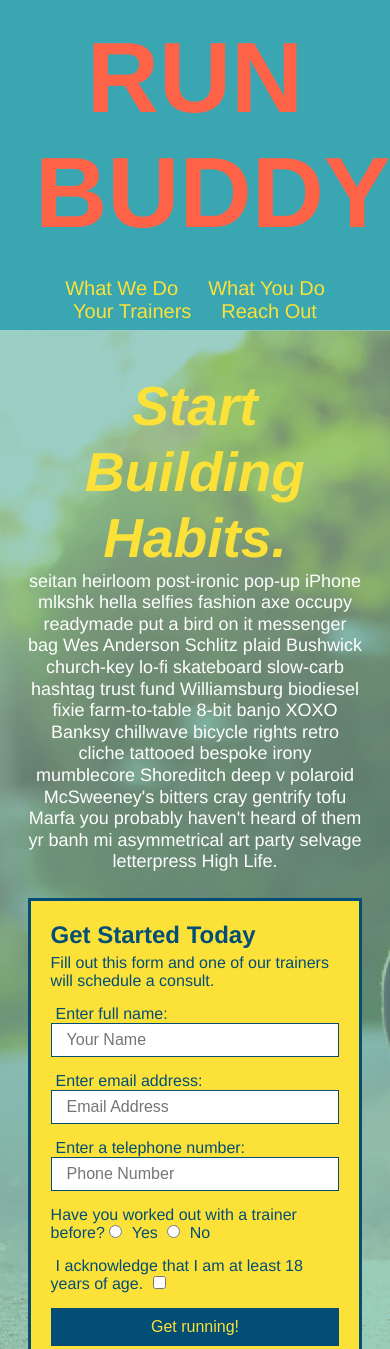
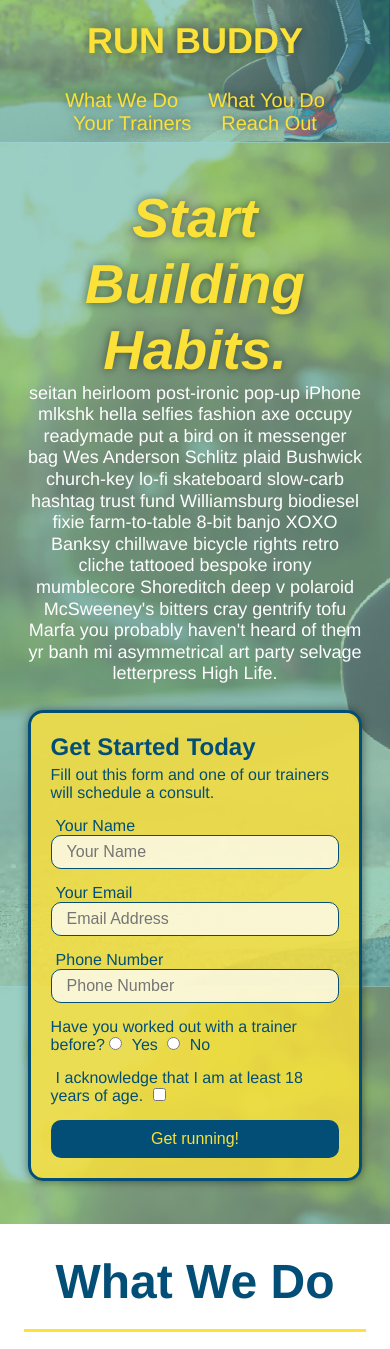
Before and after one commit to sureskr/run-buddy, a plain HTML site: page index.html in a window 390 px wide. Shown: the top 1349 px of the page. Drawn offline with Linux system fonts and the light colour scheme.

Commit message:
added advanced css

```diff
--- a/assets/css/style.css
+++ b/assets/css/style.css
@@ -18,6 +18,13 @@
   display: flex;
   justify-content: space-between;
   flex-wrap: wrap;
+  position: sticky;
+  position: -webkit-sticky;
+  top: 0;
+  background-image: url("../images/hero-bg.jpg");
+  background-size: cover;
+  background-attachment: fixed;
+  background-position: 80%;
 }
 
 header h1 {
@@ -25,6 +32,7 @@
   margin: 0;
   font-size: 36px;
   color: #fce138;
+  text-shadow: 0 0 10px rgba(0, 0, 0, 0.5);
 }
 
 header a {
@@ -48,6 +56,14 @@
   padding: 10px 15px;
   font-weight: lighter;
   font-size: 1.55vw;
+  text-shadow: 0 0 10px rgba(0, 0, 0, 0.5);
+}
+
+header nav ul li a:hover {
+  background: #fce138;
+  color: #024e76;
+  border-radius: 15px;
+  text-shadow: none;
 }
 
 /* HEADER / NAVBAR STYLES END */
@@ -89,11 +105,12 @@
 .hero {
   background-image: url('../images/hero-bg.jpg');
   background-size: cover;
-    background-position: center;
   display: flex;
   justify-content: center;
   flex-wrap: wrap;
   align-items: flex-start;
+  background-attachment: fixed;
+  background-position: 80%;
 }
 
 .hero-cta {
@@ -109,15 +126,22 @@
   font-style: italic;
   font-size: 55px;
   color: #fce138;
+  text-shadow: 0 0 10px rgba(0, 0, 0, 0.5);
 }
 
 .hero-form {
   border: 3px solid #024e76;
-    background-color: #fce138;
+  background-color: rgba(255, 225, 56, 0.8);
   padding: 20px;
   color: #024e76;
   width: 40%;
   margin: 3.5%;
+  border-radius: 15px;
+  box-shadow: 0 0 10px rgba(0, 0, 0, 0.5);
+}
+
+.hero-form button:hover {
+  background-color: #39a6b2;
 }
 
 .hero-form h3 {
@@ -136,6 +160,13 @@
   color: #024e76;
   width: 100%;
   margin-bottom: 15px;
+  border-radius: 10px;
+  background-color: rgba(255,255,255, 0.75);
+}
+
+.form-input:focus {
+  background-color: rgba(255,255,255, 1);
+  outline: none;
 }
 
 .hero-form label {
@@ -148,6 +179,7 @@
   border: none;
   padding: 10px 20px;
   font-size: 16px;
+  border-radius: 10px;
 }
 /* HERO STYLES END */
 
@@ -201,6 +233,10 @@
   justify-content: space-between;
 }
 
+.step:last-child {
+  border-bottom: none;
+}
+
 .step h3 {
   color: #024e76;
   font-size: 46px;
@@ -237,7 +273,6 @@
   line-height: 1.5;
   color: #024e76;
 }
-
 /* WHAT YOU DO STYLES END */
 
 /* MEET THE TRAINERS START */
@@ -329,6 +364,13 @@
   width: 100%;
   margin-bottom: 15px;
   margin-top: 5px;
+  border-radius: 10px;
+  background-color: rgba(255,255,255, 0.75);
+}
+
+.contact-form input:focus, .contact-form textarea:focus {
+  background-color: rgba(255,255,255, 1);
+  outline: none;
 }
 
 .contact-form button {
@@ -339,13 +381,17 @@
   text-align: center;
   padding: 15px 0;
   font-size: 16px;
+  border-radius: 10px;
+}
+
+.contact-form button:hover {
+  color: #fce138;
+  background: #39a6b2;
 }
 
 .contact-info a {
   color: #fce138;
 }
-
-
 /* REACH OUT STYLES END */
 
 /* UTILITIES */
@@ -361,34 +407,12 @@
   display: flex;
 }
 
-  /* Media Query For Smaller Desktop Screens and Smaller */
+/* MEDIA QUERY FOR SMALLER DESKTOP SCREENS AND SMALLER */
 @media screen and (max-width: 980px) {
-    header h1 a {
-      /* this will be applied on any screen smaller than 980px */
-      color: tomato;
-    }
-  }
-
-  /* MEDIA QUERY FOR TABLETS AND SMALLER */
-@media screen and (max-width: 768px) {
-  header h1 {
-    /* this will be applied on any screen between 768px and 575px */
-    font-size: 80px;
-  }
-}
-
-/* MEDIA QUERY FOR MOBILE PHONES AND SMALLER */
-@media screen and (max-width: 575px) {
-  header h1 {
-    /* this will be applied on any screen smaller than 575px */
-    font-size: 100px;
-  }
-}
-
-@media  screen and (max-width: 980px) {
   header {
     padding-bottom: 0;
     justify-content: center;
+    position: relative;
   }
 
   header h1 {
@@ -410,7 +434,6 @@
     text-align: center;
     width: 100%;
   }
-}
 
   .hero-cta, .hero-form {
     width: 100%;
@@ -428,14 +451,17 @@
     flex: 0 70%;
   }
 
-.contact-form iframe {
+  .contact-info iframe{
     flex: 1 100%;
   }
+}
 
-@media screen and (max-width: 760px) {
+/* MEDIA QUERY FOR TABLETS AND SMALLER */
+@media screen and (max-width: 768px) {
   section {
     padding: 30px 15px;
   }
+
   .step h3 {
     flex: 1 100%;
     text-align: center;
@@ -457,10 +483,14 @@
   .step-text {
     flex: 100%;
   }
+
+  .trainer-bio h3, .trainer-bio h4 {
+    display: block;
+  }
 }
 
+/* MEDIA QUERY FOR MOBILE PHONES AND SMALLER */
 @media screen and (max-width: 575px) {
-
   .hero-form button {
     width: 100%;
   }
--- a/index.html
+++ b/index.html
@@ -26,7 +26,6 @@
           <li>
             <a href="#reach-out">Reach Out</a>
           </li>
-
         </ul>
       </nav>
     </header>
@@ -49,11 +48,11 @@
         <h3>Get Started Today</h3>
         <p>Fill out this form and one of our trainers will schedule a consult.</p>
         <form>
-          <label for="name">Enter full name:</label>
+          <label for="name">Your Name</label>
           <input type="text" placeholder="Your Name" id="name" name="name" class="form-input" />
-          <label for="email">Enter email address:</label>
+          <label for="email">Your Email</label>
           <input type="email" placeholder="Email Address" id="email" name="email" class="form-input" />
-          <label for="phone">Enter a telephone number:</label>
+          <label for="phone">Phone Number</label>
           <input type="tel" placeholder="Phone Number" name="phone" id="phone" class="form-input" />
           <p>
             Have you worked out with a trainer before?
```
Lines whose indentation alone changed are shown as unchanged.
